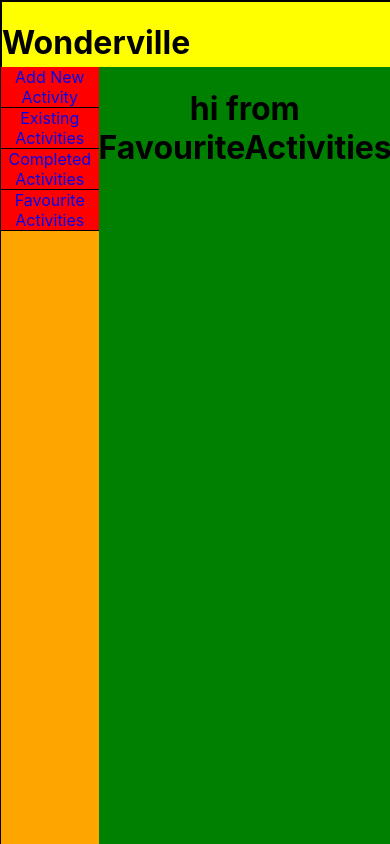
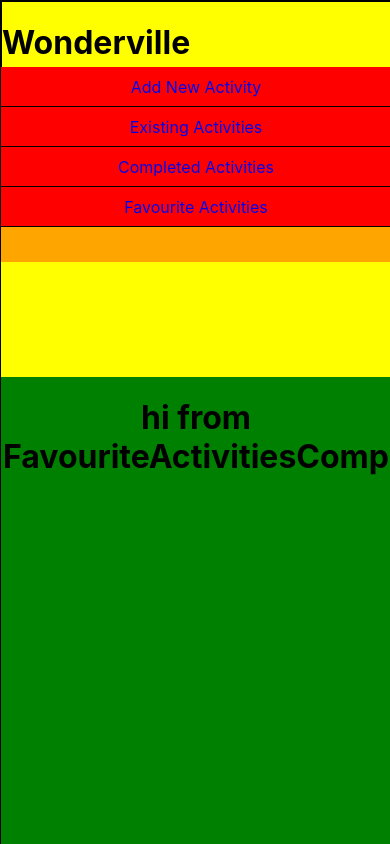
Before and after one commit to ninaderi/BrainStems, a React (Create React App) app in the folder brainstems-FE/: page /favouriteactivities in a window 390 px wide. Built offline with nearby package versions, Linux system fonts and the light colour scheme.

Commit message:
added css mobile view

```diff
--- a/brainstems-FE/src/App.css
+++ b/brainstems-FE/src/App.css
@@ -15,15 +15,22 @@ div {
   background-color: yellow;
 }
 
+/****************************
+SURROUNDING PAGE CONTAINER
+*****************************/
 #container {
   display: grid;
   grid-template-columns: 25% 1fr;
-  grid-template-rows: 17vmin 1fr;
+  grid-template-rows: 17vmin 1fr 1fr;
   grid-template-areas:
     "header header"
-    "menu activities";
+    "menu activities"
+    ". activities";
 }
 
+/****************
+WONDERVILLE HEADER
+*****************/
 header {
     grid-area: header;
     float: left;
@@ -33,11 +40,15 @@ header {
     text-align: left;
 }
 
+/**********
+NAV SECTION
+***********/
 #navBar {
   grid-area: menu;
-  min-height: 100vmin;
+  max-height: 50vmin;
   background-color: orange;
 }
+
 
 #navBar > ul {
   margin: 0;
@@ -59,7 +70,29 @@ header {
   text-decoration: none;
 }
 
+a:hover{
+  color: white;
+  font-size: 18px;
+}
+
+/*********************
+****ACTIVITY BODY*****
+*********************/
 #bodyContainer {
   grid-area: activities;
   background-color: green;
+  min-height: 120vmin;
 }
+
+/******************
+RESPONSIVE SECTION
+******************/
+@media only screen and (max-width: 800px) {
+  #navBar {
+    grid-column: 1/span2;
+  }
+  #bodyContainer {
+    grid-column: 1 / span 2;
+    grid-row: 3;
+  }
+}
```
